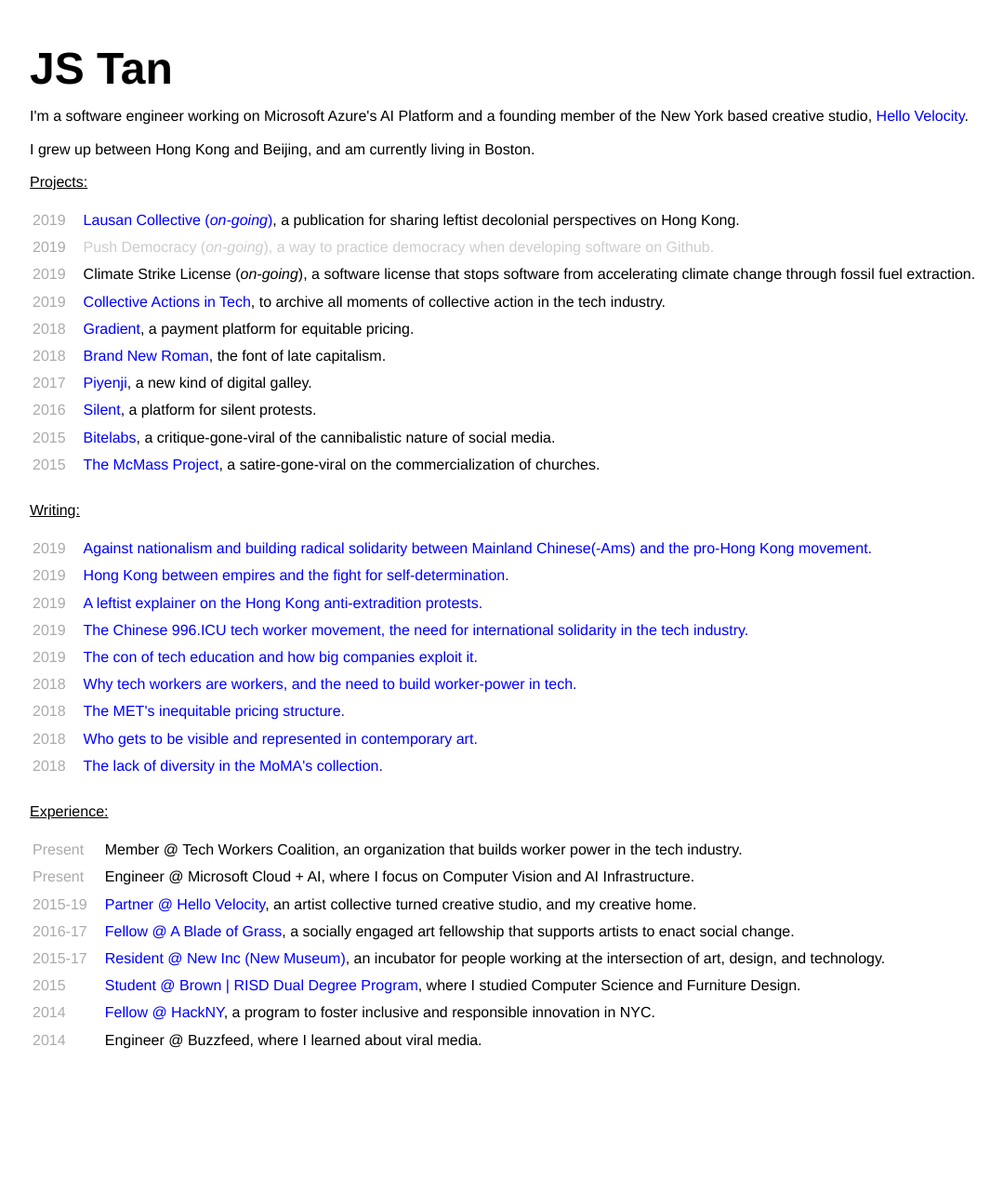
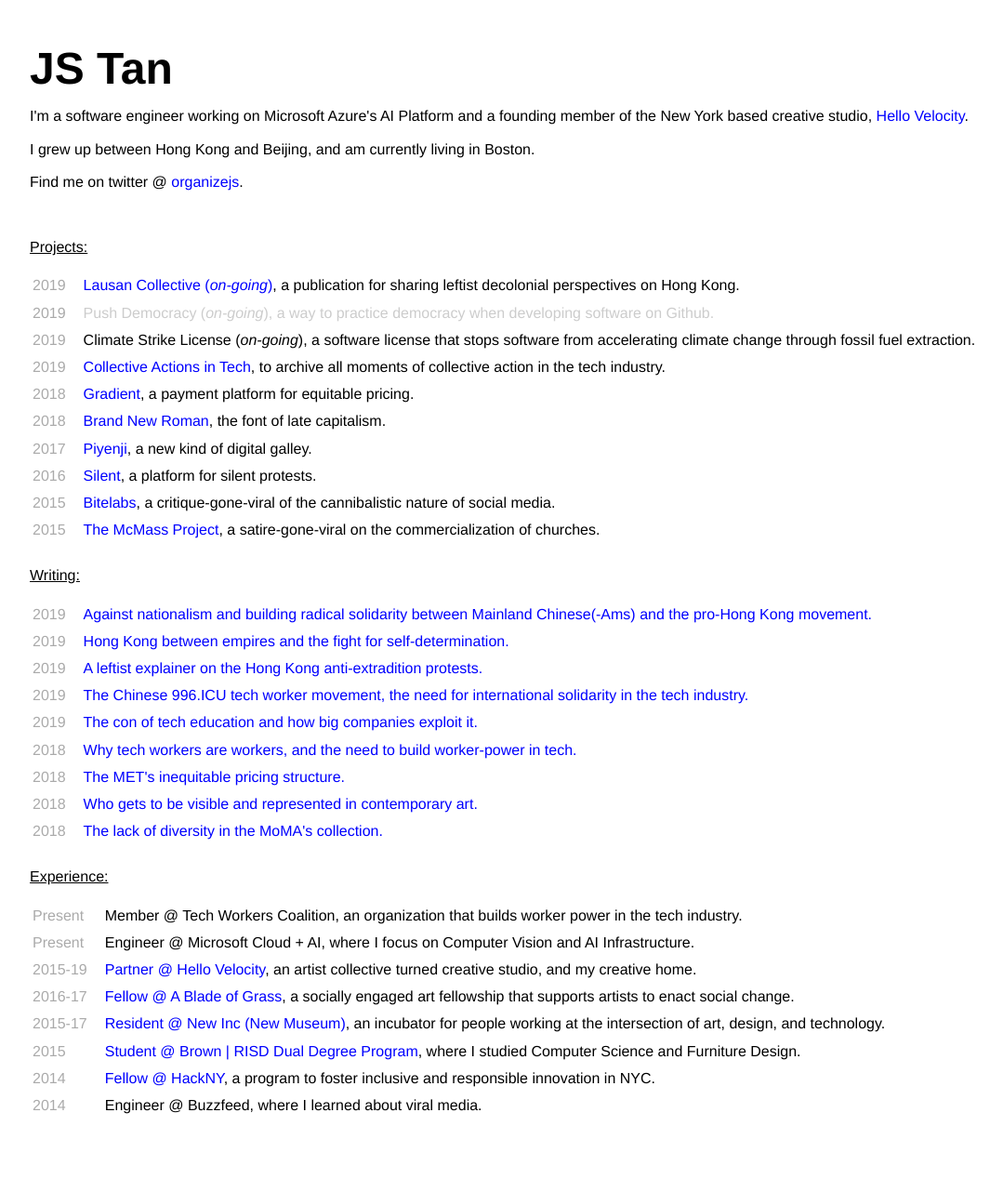
Before and after one commit to organizejs/organizejs.github.io, a Jekyll site: the page built from index.html, in a window 1280 px wide. Shown: the whole page at 93% size, without its empty margins (32-1111 px from the left). Built offline with Jekyll 4.4.1, drawn with Linux system fonts in a browser that asks for light colours; before the commit the page ends 1198 px from its top, so only the background shows below that.

Commit message:
Update index.html

```diff
--- a/index.html
+++ b/index.html
@@ -10,6 +10,10 @@
   <p>
     I grew up between Hong Kong and Beijing, and am currently living in Boston.
   </p>
+  <p>
+    Find me on twitter @ <a href="https://www.twitter.com/organizejs">organizejs</a>.
+  </p>
+  <br>
   <p><span class="section-title">Projects:</span></p>
   <table>
     <tr>
```
